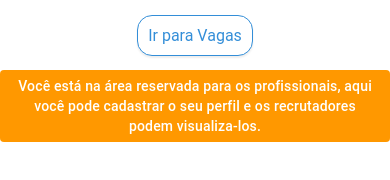
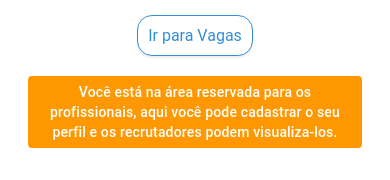
Before and after one commit to CarlosZiegler/jobforme, a Next.js app: page / in a window 390 px wide. Shown: the part 829-1009 px from the top of the page. Built offline with nearby package versions, Linux system fonts and the light colour scheme; no server answers.

Commit message:
style: Card mobile render fix

```diff
--- a/styles/global.css
+++ b/styles/global.css
@@ -4,6 +4,7 @@ html {
 
 body {
   margin: 0;
+  padding: 0;
   font-family: 'Roboto', 'Oxygen', 'Ubuntu', 'Cantarell', 'Fira Sans', 'Droid Sans',
     'Helvetica Neue', sans-serif;
   -webkit-font-smoothing: antialiased;
@@ -116,6 +117,7 @@ body {
   width: 350px;
   text-align: center;
   border-radius: 15px;
+  overflow-x: hidden;
 }
 .card-header {
   width: 80%;
@@ -156,9 +158,6 @@ a:visited {
   text-decoration: none;
   color: black;
 }
-a:hover {
-  background: rgba(169, 169, 169, 0.333);
-}
 
 .container {
   display: flex;
@@ -168,7 +167,14 @@ a:hover {
 }
 h1 {
   text-align: center;
+  transition: all 0.3s ease-in-out;
+
 }
+
+h1:hover {
+  color: rgb(102, 145, 196);
+}
+
 .profile-count {
   display: flex;
   justify-content: center;
@@ -212,4 +218,12 @@ h1 {
   font-weight: 500;
   background-color: #ff9800;
   text-align: center;
+  max-width: 450px;
+  margin: 20px 0;
 }
+
+@media screen and (max-width: 900px) {
+  .text-alert-section {
+    margin: 20px 2em;
+  }
+}
```
